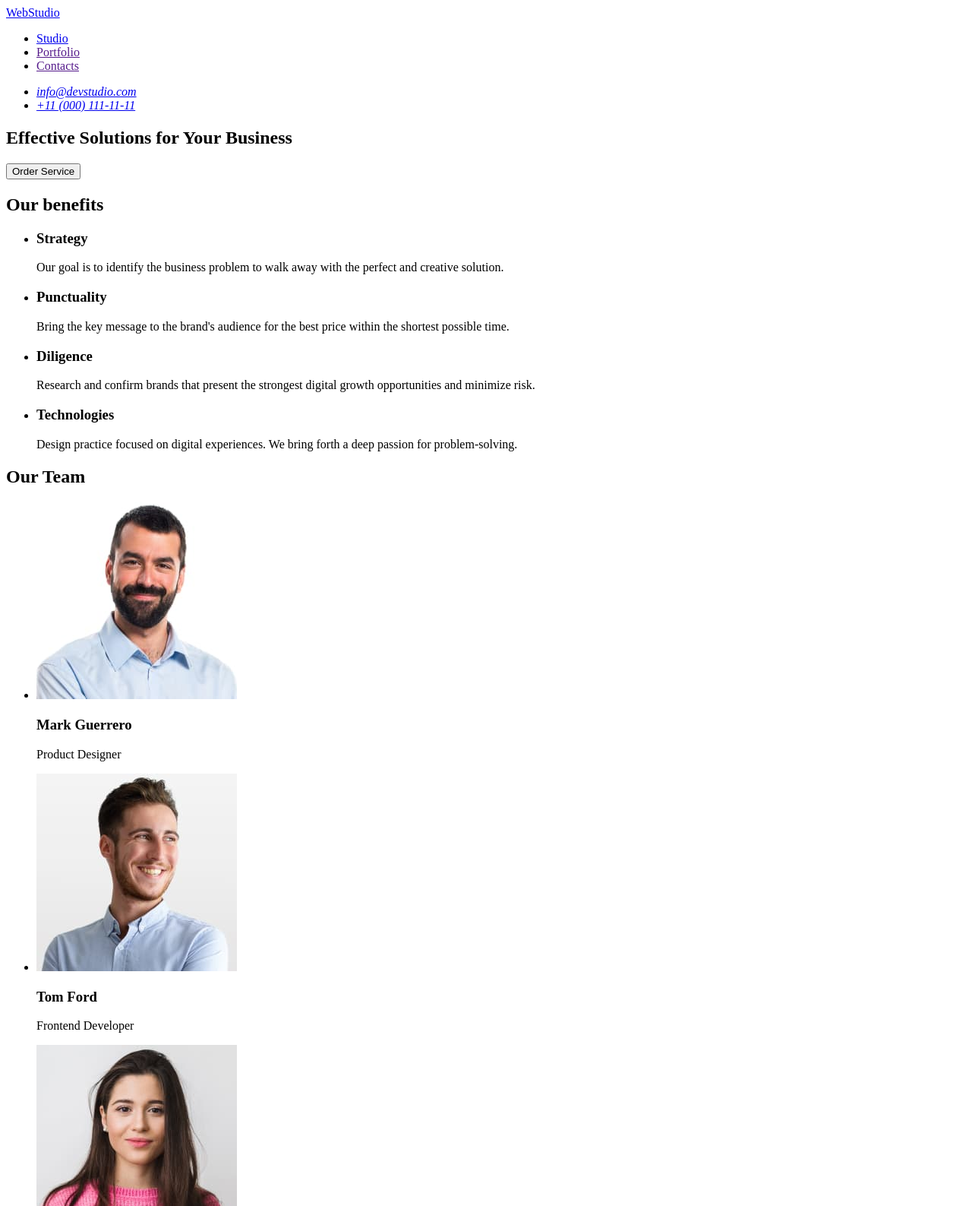
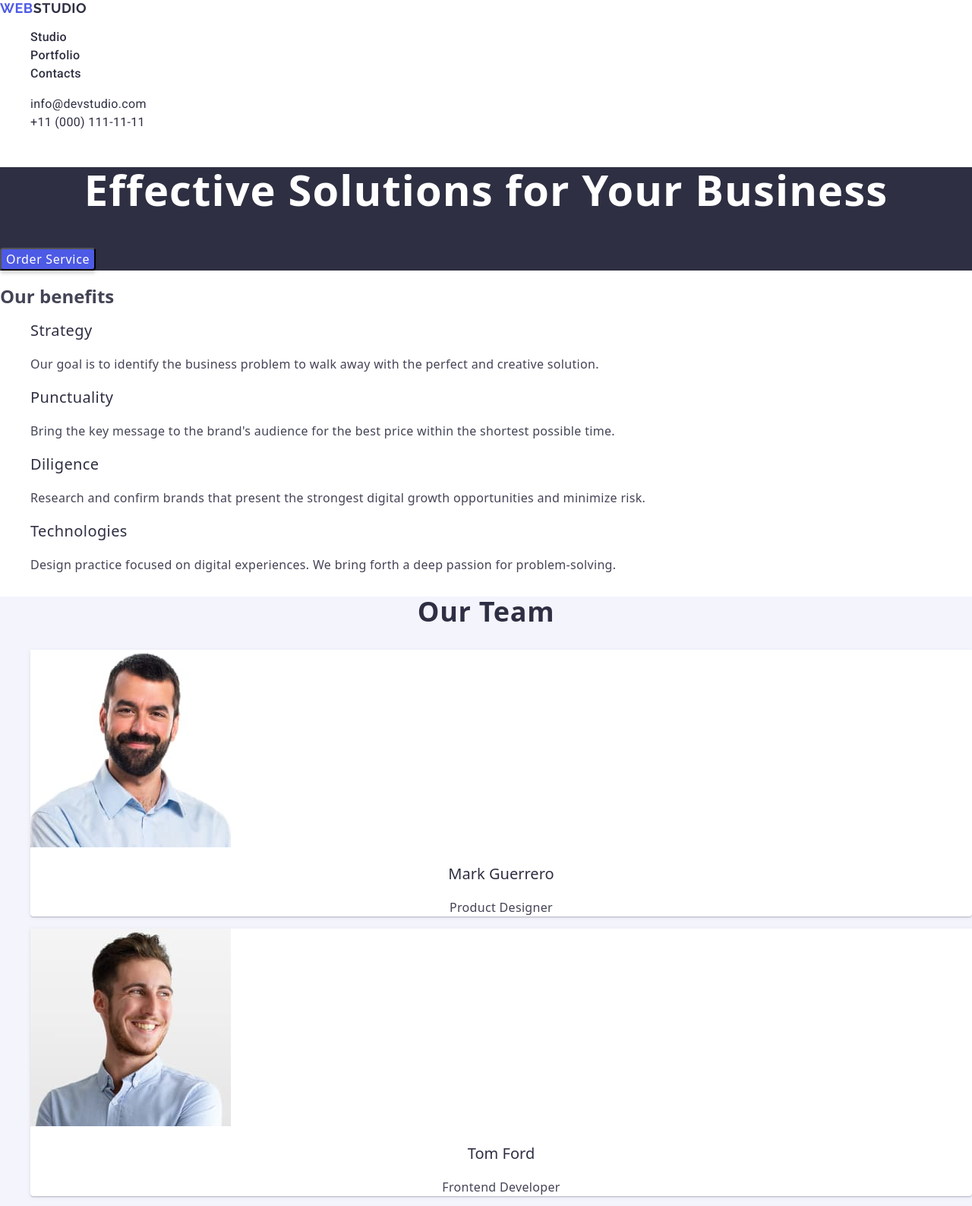
Before and after one commit to SvitlanaRomaniv/goit-markup-hw-02, a plain HTML site: page index.html in a window 1280 px wide. Shown: the top 1587 px of the page at 76% size. Drawn offline with nearby package versions, Linux system fonts and the light colour scheme.

Commit message:
Added css start+html section our portfolio

```diff
--- /dev/null
+++ b/css/styles.css
@@ -0,0 +1,170 @@
+body {
+font-family: "Roboto","Monserrat","Arial" sans-serif;
+color: #434455;
+background-color:  #FFF;;
+}
+ul {
+list-style-type: none;
+}
+a {
+text-decoration: none;
+}
+button {
+    cursor: pointer;
+    font-family: inherit;
+}
+/* Header */
+.logo{
+        color:  #4D5AE5;
+        font-family: Raleway, sans-serif;
+        font-size: 18px;
+        font-weight: 700;
+        line-height: 1.17;
+        letter-spacing: 0.03em;
+        text-transform: uppercase;
+}
+ .header-logo .logo-part{
+    color:  #2E2F42;
+ }
+ .menu-link{
+    color:  #2E2F42;
+        font-family: Roboto, sans-serif;
+        font-size: 16px;
+        font-weight: 500;
+        line-height: 1.5;
+        letter-spacing: 0.02em;
+ }
+
+.menu-link:hover,
+.menu-link:focus {
+    color: #404BBF
+}
+ .header-address {
+     font-style: normal;
+ }
+.address-link {
+    color: #2E2F42;
+        font-family: Roboto, sans-serif;
+        font-size: 16px;
+        line-height: 1.5;
+        letter-spacing: 0.02em;
+
+}
+.address-link:hover,
+.address-link:focus {
+color: #404BBF
+}
+
+/*  Hero image section */
+.hero-page{
+background-color: #2E2F42;
+}
+.hero-main-title{
+    color:  #FFF;
+        text-align: center;
+        font-size: 56px;
+        font-weight: 700;
+        line-height: 1.07;
+        letter-spacing: 0.02em;
+}
+.hero-button{
+    color:  #FFF;
+    border-radius: 4px;
+        background-color: #4D5AE5;
+        box-shadow: 0px 4px 4px 0px rgba(0, 0, 0, 0.15);
+        font-size: 16px;
+        font-weight: 500;
+        line-height: 1.5;
+        letter-spacing: 0.04em;
+}
+.hero-button:hover
+{   color: #404BBF;
+}
+/* Benefits */
+.benefits-subtitle{
+    color:  #2E2F42;
+        font-size: 20px;
+        font-weight: 500;
+        line-height: 1.2;
+        letter-spacing: 0.02em;
+}
+.benefits-description{
+    color:  #434455;
+        font-size: 16px;
+        line-height: 1.5;
+        letter-spacing: 0.02em;
+}
+/*Our team */
+.team-main{
+    background-color:  #F4F4FD;
+}
+.team-title{
+    color:  #2E2F42;
+        text-align: center;
+        font-size: 36px;
+        font-style: normal;
+        font-weight: 700;
+        line-height: 1.11;
+        letter-spacing: 0.02em;
+        text-transform: capitalize;
+}
+.team-item{
+    border-radius: 0px 0px 4px 4px;
+        background: #FFF;
+        box-shadow: 0px 2px 1px 0px rgba(46, 47, 66, 0.08), 0px 1px 1px 0px rgba(46, 47, 66, 0.16), 0px 1px 6px 0px rgba(46, 47, 66, 0.08);
+}
+.team-subtitle{
+    color:  #2E2F42;
+        text-align: center;
+        font-size: 20px;
+        font-weight: 500;
+        line-height: 1.2;
+        letter-spacing: 0.02px;
+}
+.team-description{
+    color: #434455;
+        text-align: center;
+        font-size: 16px;
+        line-height: 1.5;
+        letter-spacing: 0.02em;
+}
+/*  Our portfolio */
+.page-portfolio{
+    color: #2E2F42;
+        text-align: center;
+        font-size: 36px;
+        font-weight: 700;
+        line-height: 1.11;
+        letter-spacing: 0.02em;
+        text-transform: capitalize;
+}
+.portfolio-item{
+    border: 1px solid #E7E9FC;
+    background-color:  #FFF;
+}
+.portfolio-subtitle{
+    color: #2E2F42;
+        font-size: 20px;
+        font-weight: 500;
+        line-height: 1.2;
+        letter-spacing: 0.02em;
+}
+.portfolio-description{
+    color:  #434455;
+        font-size: 16px;
+        line-height: 1.5;
+        letter-spacing: 0.02em;
+}
+/* Footer */
+.page-footer{
+    background-color:  #2E2F42;
+}
+ .footer-logo .logo-part {
+color:  #F4F4FD;
+ }
+ .footer-content{
+    color:  #F4F4FD;
+        font-size: 16px;
+        line-height: 1.5;
+        letter-spacing: 0.02em;
+ }
--- a/index.html
+++ b/index.html
@@ -4,61 +4,84 @@
     <meta charset="UTF-8" />
     <meta name="viewport" content="width=device-width, initial-scale=1.0" />
     <title>WebStudio</title>
+    <link
+      rel="stylesheet"
+      href="https://cdnjs.cloudflare.com/ajax/libs/modern-normalize/2.0.0/modern-normalize.min.css"
+    />
+    <link rel="preconnect" href="https://fonts.googleapis.com" />
+    <link rel="preconnect" href="https://fonts.gstatic.com" crossorigin />
+    <link
+      href="https://fonts.googleapis.com/css2?family=Montserrat:wght@400;700&family=Raleway:wght@700&family=Roboto:wght@400;500;700&display=swap"
+      rel="stylesheet"
+    />
+    <link rel="stylesheet" href="./css/styles.css" />
   </head>
   <body>
     <!--Header -->
-    <header>
-      <nav>
-        <a href="./index.html">WebStudio</a>
-        <ul>
-          <li><a href="./index.html">Studio</a></li>
-          <li><a href="">Portfolio</a></li>
-          <li><a href="">Contacts</a></li>
+    <header class="page-header">
+      <nav class="main-navigation">
+        <a class="logo header-logo" href="./index.html"
+          >Web<span class="logo-part">Studio</span></a
+        >
+        <ul class="menu">
+          <li class="menu-item">
+            <a class="menu-link" href="./index.html">Studio</a>
+          </li>
+          <li class="menu-item"><a class="menu-link" href="">Portfolio</a></li>
+          <li class="menu-item"><a class="menu-link" href="">Contacts</a></li>
         </ul>
       </nav>
-      <address>
-        <ul>
-          <li><a href="mailto:info@devstudio.com">info@devstudio.com</a></li>
-          <li><a href="tel:+110001111111">+11 (000) 111-11-11</a></li>
+      <address class="header-address">
+        <ul class="address-menu">
+          <li class="address-item">
+            <a class="address-link" href="mailto:info@devstudio.com"
+              >info@devstudio.com</a
+            >
+          </li>
+          <li class="address-item">
+            <a class="address-link" href="tel:+110001111111"
+              >+11 (000) 111-11-11</a
+            >
+          </li>
         </ul>
       </address>
     </header>
     <!-- Main -->
     <main>
       <!-- Hero image section -->
-      <section>
-        <h1>Effective Solutions for Your Business</h1>
-        <button type="button">Order Service</button>
+      <section class="hero-page">
+        <h1 class="hero-main-title">Effective Solutions for Your Business</h1>
+        <button class="hero-button" type="button">Order Service</button>
       </section>
 
       <!-- Benefits -->
       <section>
         <h2>Our benefits</h2>
-        <ul>
-          <li>
-            <h3>Strategy</h3>
-            <p>
+        <ul class="benefits-list">
+          <li class="benefits-list-item">
+            <h3 class="benefits-subtitle">Strategy</h3>
+            <p class="benefits-description">
               Our goal is to identify the business problem to walk away with the
               perfect and creative solution.
             </p>
           </li>
-          <li>
-            <h3>Punctuality</h3>
-            <p>
+          <li class="benefits-list-item">
+            <h3 class="benefits-subtitle">Punctuality</h3>
+            <p class="benefits-description">
               Bring the key message to the brand's audience for the best price
               within the shortest possible time.
             </p>
           </li>
-          <li>
-            <h3>Diligence</h3>
-            <p>
+          <li class="benefits-list-item">
+            <h3 class="benefits-subtitle">Diligence</h3>
+            <p class="benefits-description">
               Research and confirm brands that present the strongest digital
               growth opportunities and minimize risk.
             </p>
           </li>
-          <li>
-            <h3>Technologies</h3>
-            <p>
+          <li class="benefits-list-item">
+            <h3 class="benefits-subtitle">Technologies</h3>
+            <p class="benefits-description">
               Design practice focused on digital experiences. We bring forth a
               deep passion for problem-solving.
             </p>
@@ -67,61 +90,125 @@
       </section>
 
       <!-- Our team -->
-      <section>
-        <h2>Our Team</h2>
+      <section class="team-main">
+        <h2 class="team-title">Our Team</h2>
 
-        <ul>
-          <li>
+        <ul class="team-list">
+          <li class="team-item">
             <img
               src="./images/Mark_photo.jpg"
               alt="Mark Guerrero"
               width="264"
               height="260"
             />
-            <h3>Mark Guerrero</h3>
-            <p>Product Designer</p>
+            <h3 class="team-subtitle">Mark Guerrero</h3>
+            <p class="team-description">Product Designer</p>
           </li>
 
-          <li>
+          <li class="team-item">
             <img
               src="./images/Tom_photo.jpg"
               alt="Tom Ford"
               width="264"
               height="260"
             />
-            <h3>Tom Ford</h3>
-            <p>Frontend Developer</p>
+            <h3 class="team-subtitle">Tom Ford</h3>
+            <p class="team-description">Frontend Developer</p>
           </li>
 
-          <li>
+          <li class="team-item">
             <img
               src="./images/Camila_photo.jpg"
               alt="Camila Garcia"
               width="264"
               height="260"
             />
-            <h3>Camila Garcia</h3>
-            <p>Marketing</p>
+            <h3 class="team-subtitle">Camila Garcia</h3>
+            <p class="team-description">Marketing</p>
           </li>
 
-          <li>
+          <li class="team-item">
             <img
               src="./images/Daniel_photo.jpg"
               alt="Daniel Wilson"
               width="264"
               height="260"
             />
-            <h3>Daniel Wilson</h3>
-            <p>UI Designer</p>
+            <h3 class="team-subtitle">Daniel Wilson</h3>
+            <p class="team-description">UI Designer</p>
+          </li>
+        </ul>
+      </section>
+
+      <!-- Our portfolio -->
+      <section>
+        <h2 class="page-portfolio">Our Portfolio</h2>
+        <ul class="portfolio-list">
+          <li class="portfolio-item">
+            <img
+              src="./images/bank_app.jpg"
+              alt="Bank App"
+              width="360"
+              height="300"
+            />
+            <h3 class="portfolio-subtitle">Banking App</h3>
+            <p class="portfolio-description">App</p>
+          </li>
+          <li class="portfolio-item">
+            <img
+              src="./images/cashless.jpg"
+              alt="Payment"
+              width="360"
+              height="300"
+            />
+            <h3 class="portfolio-subtitle">Cashless Payment</h3>
+            <p class="portfolio-description">Marketing</p>
+          </li>
+          <li class="portfolio-item">
+            <img
+              src="./images/medit_app.jpg"
+              alt="Meditation"
+              width="360"
+              height="300"
+            />
+            <h3 class="portfolio-subtitle">Meditation App</h3>
+            <p class="portfolio-description">App</p>
+          </li>
+          <li class="portfolio-item">
+            <img src="./images/taxi.jpg" alt="Taxi" width="360" height="300" />
+            <h3 class="portfolio-subtitle">Taxi Service</h3>
+            <p class="portfolio-description">Marketing</p>
+          </li>
+          <li class="portfolio-item">
+            <img
+              src="./images/screen_ill.jpg"
+              alt="Screen themes"
+              width="360"
+              height="300"
+            />
+            <h3 class="portfolio-subtitle">Screen Illustrations</h3>
+            <p class="portfolio-description">Design</p>
+          </li>
+          <li class="portfolio-item">
+            <img
+              src="./images/online_course.jpg"
+              alt="Online"
+              width="360"
+              height="300"
+            />
+            <h3 class="portfolio-subtitle">Online Courses</h3>
+            <p class="portfolio-description">Marketing</p>
           </li>
         </ul>
       </section>
     </main>
 
     <!-- Footer -->
-    <footer>
-      <a href="./index.html">WebStudio</a>
-      <p>
+    <footer class="page-footer">
+      <a class="logo footer-logo" href="./index.html"
+        >Webs<span class="logo-part">Studio</span></a
+      >
+      <p class="footer-content">
         Increase the flow of customers and sales for your business with digital
         marketing & growth solutions.
       </p>
```
Also changed, not shown: images/bank_app.jpg (added), images/cashless.jpg (added), images/medit_app.jpg (added), images/online_course.jpg (added), images/screen_ill.jpg (added), images/taxi.jpg (added).
